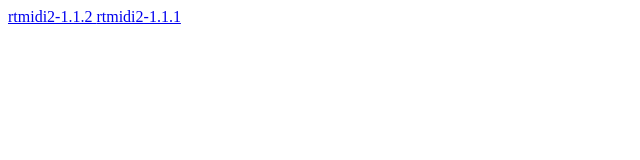
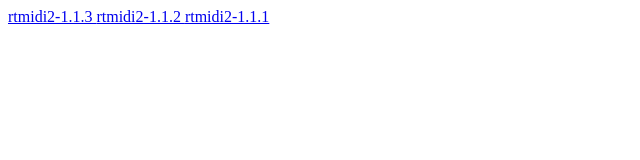
Before and after one commit to sampler-box/pypi, a plain HTML site: page rtmidi2/index.html in a window 1280 px wide. Shown: the whole page, without its empty margins (0-640 px from the left). Drawn offline with Linux system fonts and the light colour scheme.

Commit message:
Publish rtmidi2 - 1.1.3

```diff
--- a/rtmidi2/index.html
+++ b/rtmidi2/index.html
@@ -6,6 +6,9 @@
   </title>
  </head>
  <body>
+  <a href="git+https://github.com/sampler-box/rtmidi2.git@1.1.3#egg=rtmidi2-1.1.3">
+   rtmidi2-1.1.3
+  </a>
   <a href="git+https://github.com/sampler-box/rtmidi2.git@1.1.2#egg=rtmidi2-1.1.2">
    rtmidi2-1.1.2
   </a>
```
